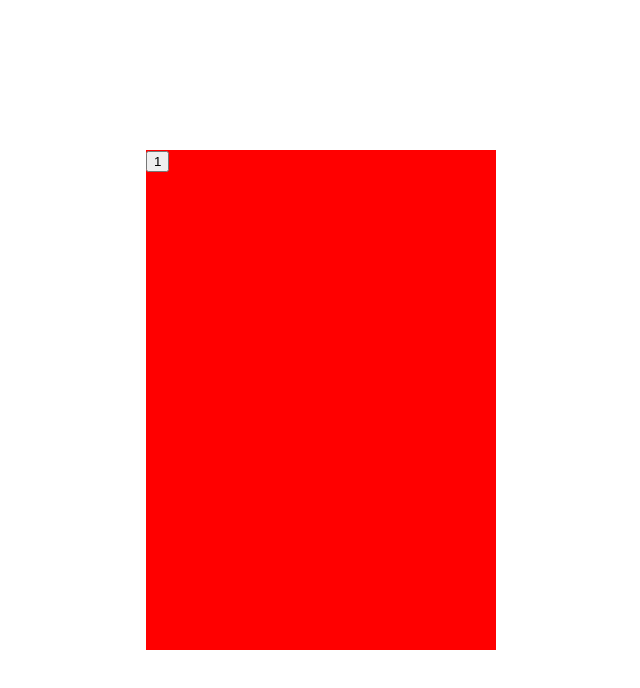
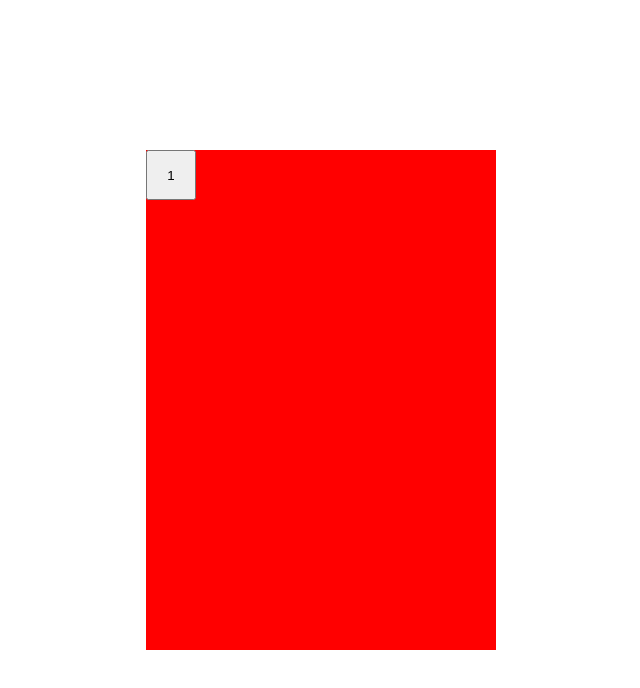
Before and after one commit to D4vc-198/Calculadora, a React (Create React App) app: page / in a window 1280 px wide. Shown: the top 688 px of the page, without its empty margins (319-959 px from the left). Built offline with nearby package versions, Linux system fonts and the light colour scheme.

Commit message:
buttons class name added

```diff
--- a/src/components/CustomButton.js
+++ b/src/components/CustomButton.js
@@ -1,3 +1,5 @@
+import './../styles/CustomButton.css'
+
 const CustomButton = (props) => {
   const { label, value, typeButton } = props;
 
--- a/src/styles/CustomButton.css
+++ b/src/styles/CustomButton.css
@@ -1,4 +1,10 @@
 .custom-btn {
-    width: 30px;
-    height: 30px;
+    width: 50px;
+    height: 50px;
 }
+
+.btn-number{}
+
+.btn-operation{}
+
+.btn-action{}
```
